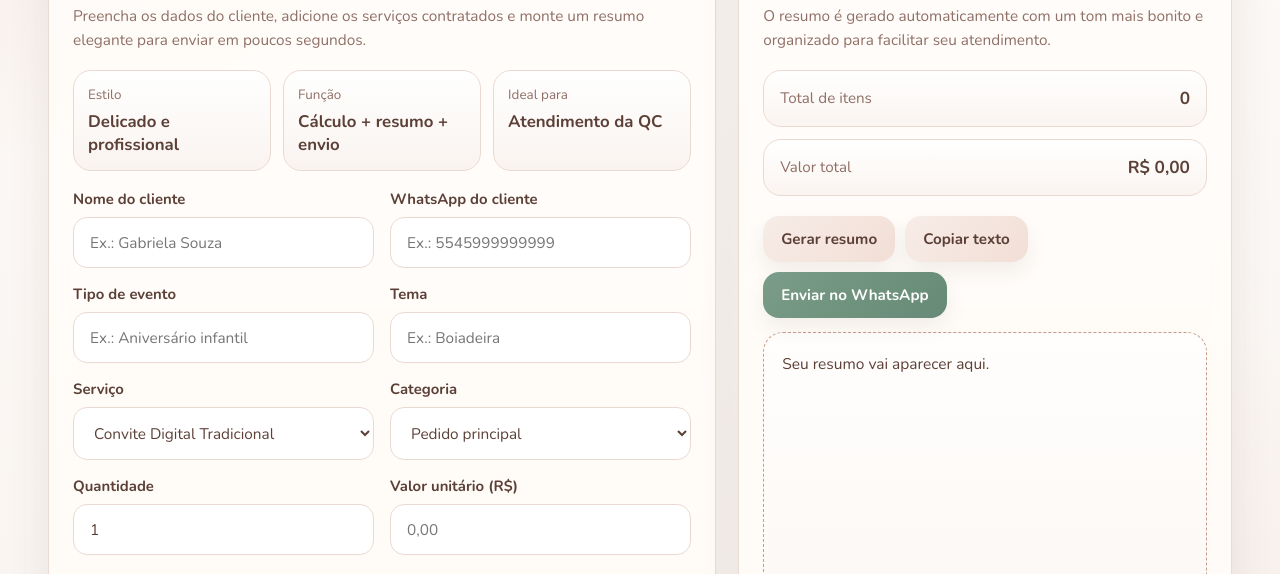
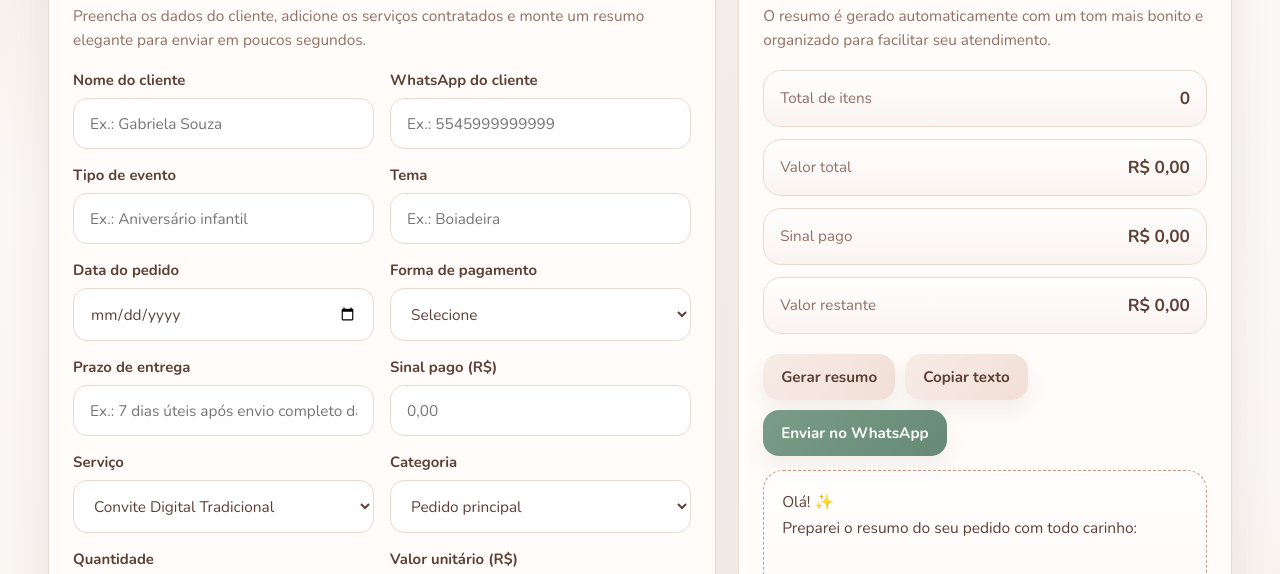
Before and after one commit to queroteconvidar/queroteconvidar.com.br, a plain HTML site: page Pedido/index.html in a window 1280 px wide. Shown: the part 335-909 px from the top of the page. Drawn offline with nearby package versions, Linux system fonts and the light colour scheme.

Commit message:
Update index.html

```diff
--- a/Pedido/index.html
+++ b/Pedido/index.html
@@ -10,7 +10,7 @@
     :root {
       --bg: #f8f3ef;
       --bg-2: #fdfaf8;
-      --card: rgba(255, 252, 249, 0.92);
+      --card: rgba(255, 252, 249, 0.96);
       --ink: #5c4037;
       --soft: #8f6f66;
       --line: #ead9d1;
@@ -19,7 +19,6 @@
       --accent-3: #f3e5de;
       --ok: #7a9c88;
       --danger: #b87070;
-      --gold: #d8b98a;
       --shadow: 0 18px 40px rgba(92, 64, 55, 0.10);
       --radius-xl: 26px;
       --radius-lg: 18px;
@@ -240,32 +239,6 @@ button:hover {
   color: #fff;
 }
 
-.bloco-info {
-  display: grid;
-  grid-template-columns: repeat(3, 1fr);
-  gap: 12px;
-  margin-bottom: 18px;
-}
-
-.mini-card {
-  padding: 14px;
-  border-radius: 18px;
-  background: linear-gradient(180deg, rgba(255,255,255,0.95), rgba(249,243,239,0.95));
-  border: 1px solid var(--line);
-}
-
-.mini-card span {
-  display: block;
-  font-size: 0.84rem;
-  color: var(--soft);
-  margin-bottom: 6px;
-}
-
-.mini-card strong {
-  font-size: 1.05rem;
-  color: var(--ink);
-}
-
 .lista {
   margin-top: 16px;
   display: grid;
@@ -349,7 +322,7 @@ button:hover {
   padding: 18px;
   white-space: pre-wrap;
   line-height: 1.7;
-  min-height: 360px;
+  min-height: 410px;
   font-size: 0.97rem;
 }
 
@@ -371,10 +344,6 @@ button:hover {
 
 @media (max-width: 980px) {
   .grid {
-    grid-template-columns: 1fr;
-  }
-
-  .bloco-info {
     grid-template-columns: 1fr;
   }
 }
@@ -421,21 +390,6 @@ button:hover {
     <h2>Montagem do pedido</h2>
     <p class="sub">Preencha os dados do cliente, adicione os serviços contratados e monte um resumo elegante para enviar em poucos segundos.</p>
 
-    <div class="bloco-info">
-      <div class="mini-card">
-        <span>Estilo</span>
-        <strong>Delicado e profissional</strong>
-      </div>
-      <div class="mini-card">
-        <span>Função</span>
-        <strong>Cálculo + resumo + envio</strong>
-      </div>
-      <div class="mini-card">
-        <span>Ideal para</span>
-        <strong>Atendimento da QC</strong>
-      </div>
-    </div>
-
     <div class="form-grid">
       <div class="field">
         <label for="cliente">Nome do cliente</label>
@@ -455,6 +409,34 @@ button:hover {
       <div class="field">
         <label for="tema">Tema</label>
         <input type="text" id="tema" placeholder="Ex.: Boiadeira" />
+      </div>
+
+      <div class="field">
+        <label for="dataPedido">Data do pedido</label>
+        <input type="date" id="dataPedido" />
+      </div>
+
+      <div class="field">
+        <label for="formaPagamento">Forma de pagamento</label>
+        <select id="formaPagamento">
+          <option value="">Selecione</option>
+          <option value="Pix">Pix</option>
+          <option value="Cartão de crédito">Cartão de crédito</option>
+          <option value="Cartão de débito">Cartão de débito</option>
+          <option value="Transferência bancária">Transferência bancária</option>
+          <option value="Dinheiro">Dinheiro</option>
+          <option value="Outro">Outro</option>
+        </select>
+      </div>
+
+      <div class="field">
+        <label for="prazoEntrega">Prazo de entrega</label>
+        <input type="text" id="prazoEntrega" placeholder="Ex.: 7 dias úteis após envio completo das informações" />
+      </div>
+
+      <div class="field">
+        <label for="sinalPago">Sinal pago (R$)</label>
+        <input type="number" id="sinalPago" min="0" step="0.01" placeholder="0,00" />
       </div>
 
       <div class="field">
@@ -502,7 +484,8 @@ button:hover {
     </div>
 
     <div class="actions">
-      <button class="btn-main" onclick="adicionarItem()">Adicionar item</button>
+      <button class="btn-main" onclick="adicionarItem()">Adicionar serviço</button>
+      <button class="btn-soft" onclick="mostrarNovoServico()">+ Mais um serviço</button>
       <button class="btn-soft" onclick="limparFormularioItem()">Limpar campos</button>
       <button class="btn-danger" onclick="limparPedido()">Apagar pedido</button>
     </div>
@@ -522,6 +505,14 @@ button:hover {
       <div class="total-card">
         <span>Valor total</span>
         <strong id="valorTotal">R$ 0,00</strong>
+      </div>
+      <div class="total-card">
+        <span>Sinal pago</span>
+        <strong id="valorSinal">R$ 0,00</strong>
+      </div>
+      <div class="total-card">
+        <span>Valor restante</span>
+        <strong id="valorRestante">R$ 0,00</strong>
       </div>
     </div>
 
@@ -548,6 +539,12 @@ button:hover {
       });
     }
 
+    function formatarData(valor) {
+      if (!valor) return '';
+      const [ano, mes, dia] = valor.split('-');
+      return `${dia}/${mes}/${ano}`;
+    }
+
     function escaparHtml(texto) {
       return String(texto)
         .replaceAll('&', '&amp;')
@@ -563,6 +560,11 @@ button:hover {
       document.getElementById('quantidade').value = 1;
       document.getElementById('valor').value = '';
       document.getElementById('detalhes').value = '';
+    }
+
+    function mostrarNovoServico() {
+      limparFormularioItem();
+      document.getElementById('servico').focus();
     }
 
     function adicionarItem() {
@@ -622,15 +624,15 @@ button:hover {
       const lista = document.getElementById('listaItens');
 
       if (!itens.length) {
-        lista.innerHTML = '<div class="item"><p>Nenhum item adicionado ainda.</p></div>';
+        lista.innerHTML = '<div class="item"><p>Nenhum serviço adicionado ainda.</p></div>';
         return;
       }
 
-      lista.innerHTML = itens.map(item => `
+      lista.innerHTML = itens.map((item, index) => `
         <div class="item">
           <div class="item-topo">
             <div>
-              <h3>${escaparHtml(item.servico)}</h3>
+              <h3>Serviço ${index + 1}: ${escaparHtml(item.servico)}</h3>
               <p>${escaparHtml(item.categoria)}</p>
             </div>
             <span class="badge">${formatarMoeda(item.subtotal)}</span>
@@ -648,17 +650,26 @@ button:hover {
     function atualizarTotais() {
       const totalItens = itens.reduce((acc, item) => acc + item.quantidade, 0);
       const valorTotal = itens.reduce((acc, item) => acc + item.subtotal, 0);
+      const sinalPago = Number(document.getElementById('sinalPago').value || 0);
+      const valorRestante = Math.max(valorTotal - sinalPago, 0);
 
       document.getElementById('totalItens').textContent = totalItens;
       document.getElementById('valorTotal').textContent = formatarMoeda(valorTotal);
+      document.getElementById('valorSinal').textContent = formatarMoeda(sinalPago);
+      document.getElementById('valorRestante').textContent = formatarMoeda(valorRestante);
     }
 
     function gerarResumo() {
       const cliente = document.getElementById('cliente').value.trim();
       const evento = document.getElementById('evento').value.trim();
       const tema = document.getElementById('tema').value.trim();
+      const dataPedido = document.getElementById('dataPedido').value;
+      const formaPagamento = document.getElementById('formaPagamento').value;
+      const prazoEntrega = document.getElementById('prazoEntrega').value.trim();
+      const sinalPago = Number(document.getElementById('sinalPago').value || 0);
       const totalItens = itens.reduce((acc, item) => acc + item.quantidade, 0);
       const valorTotal = itens.reduce((acc, item) => acc + item.subtotal, 0);
+      const valorRestante = Math.max(valorTotal - sinalPago, 0);
 
       let texto = '';
       texto += `Olá${cliente ? ', ' + cliente : ''}! ✨\n`;
@@ -666,10 +677,13 @@ button:hover {
 
       if (evento) texto += `Evento: ${evento}\n`;
       if (tema) texto += `Tema: ${tema}\n`;
-      if (evento || tema) texto += `\n`;
+      if (dataPedido) texto += `Data do pedido: ${formatarData(dataPedido)}\n`;
+      if (formaPagamento) texto += `Forma de pagamento: ${formaPagamento}\n`;
+      if (prazoEntrega) texto += `Prazo de entrega: ${prazoEntrega}\n`;
+      if (evento || tema || dataPedido || formaPagamento || prazoEntrega) texto += `\n`;
 
       if (!itens.length) {
-        texto += `Nenhum item foi adicionado ainda.\n`;
+        texto += `Nenhum serviço foi adicionado ainda.\n`;
       } else {
         texto += `Serviços selecionados\n`;
         texto += `────────────────\n`;
@@ -687,7 +701,9 @@ button:hover {
       texto += `Resumo final\n`;
       texto += `────────────────\n`;
       texto += `Itens totais: ${totalItens}\n`;
-      texto += `Valor total do pedido: ${formatarMoeda(valorTotal)}\n\n`;
+      texto += `Valor total do pedido: ${formatarMoeda(valorTotal)}\n`;
+      texto += `Sinal pago: ${formatarMoeda(sinalPago)}\n`;
+      texto += `Valor restante: ${formatarMoeda(valorRestante)}\n\n`;
       texto += `Se estiver tudo certinho, me avise para seguirmos com os próximos passos. 💛\n\n`;
       texto += `Quero Convidar`;
 
@@ -718,7 +734,21 @@ button:hover {
       window.open(url, '_blank');
     }
 
+    function atualizarTudo() {
+      atualizarTotais();
+      gerarResumo();
+    }
+
+    document.getElementById('cliente').addEventListener('input', gerarResumo);
+    document.getElementById('evento').addEventListener('input', gerarResumo);
+    document.getElementById('tema').addEventListener('input', gerarResumo);
+    document.getElementById('dataPedido').addEventListener('change', gerarResumo);
+    document.getElementById('formaPagamento').addEventListener('change', gerarResumo);
+    document.getElementById('prazoEntrega').addEventListener('input', gerarResumo);
+    document.getElementById('sinalPago').addEventListener('input', atualizarTudo);
+
     renderizarItens();
     atualizarTotais();
+    gerarResumo();
   </script></body>
 </html>
```
